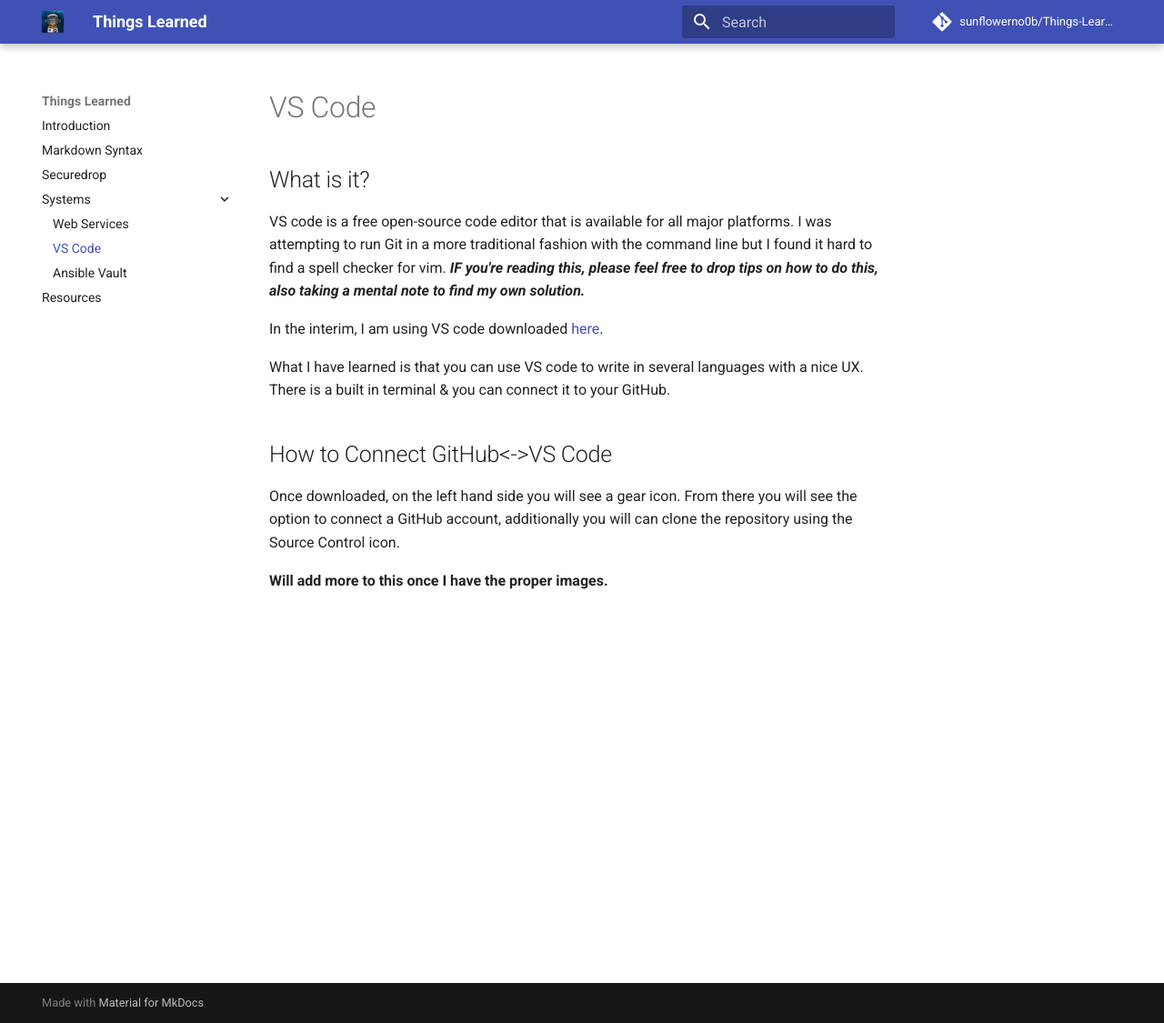
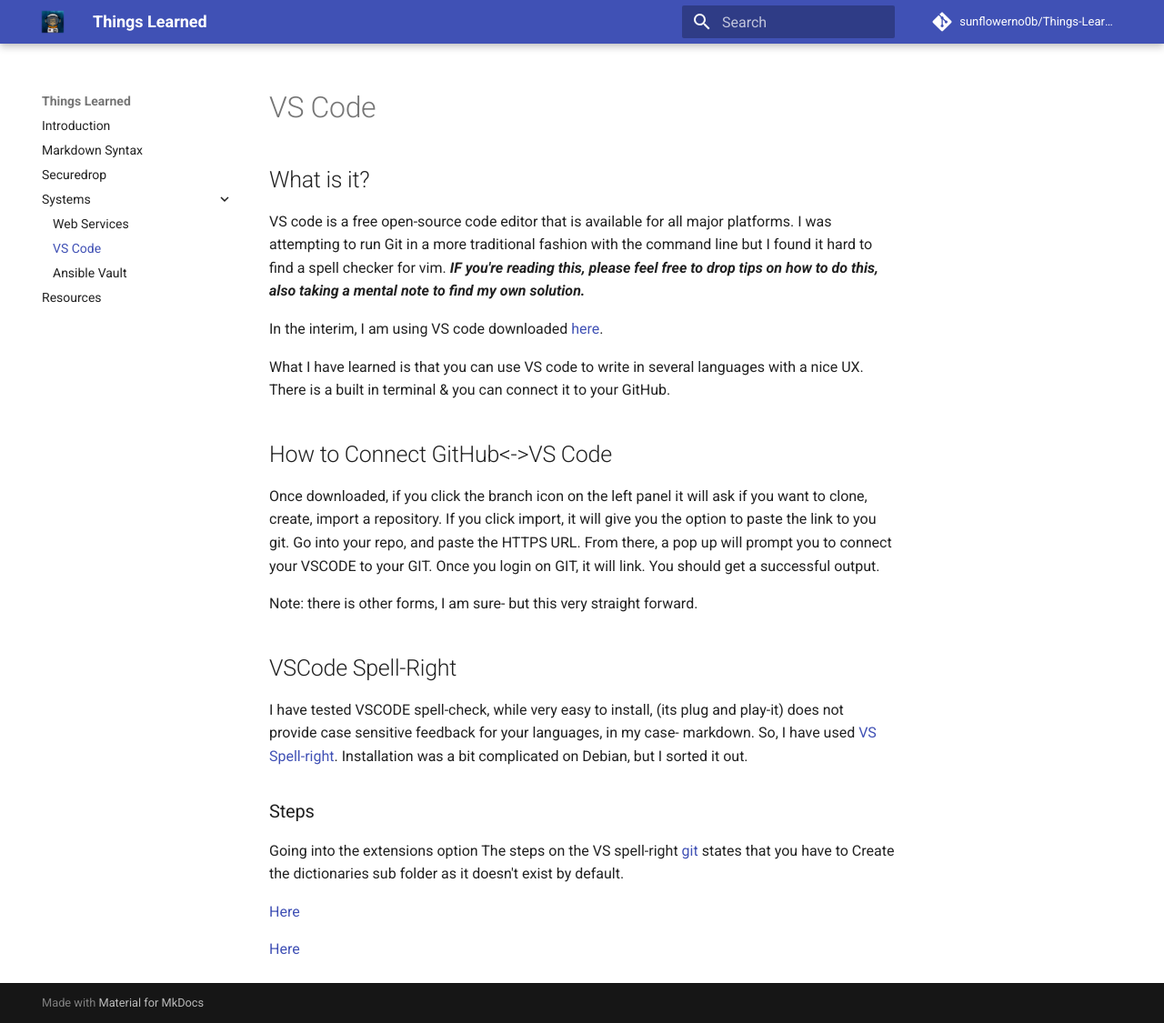
Before and after one commit to sunflowerno0b/ATW, an MkDocs documentation site: the page built from docs/VS Code Install.md, in a window 1280 px wide and 1125 px high. Shown: the whole window at 91% size. Built offline with MkDocs 1.6.1 and Material for MkDocs 9.7.7, drawn with Linux system fonts in a browser that asks for light colours; comment, search, counter and statistics services are not loaded.

Commit message:
added new chapters

```diff
--- a/docs/VS Code Install.md
+++ b/docs/VS Code Install.md
@@ -17,10 +17,18 @@
 can connect it to your GitHub.
 
 ## How to Connect GitHub<->VS Code
-Once downloaded, on the left hand side you
-will see a gear icon. From there you will see
-the option to connect a GitHub account,
-additionally you will can clone the repository using the Source Control icon.
+Once downloaded, if you click the branch icon on the left panel it will ask if you want to clone, create, import a repository. If you click import, it will give you the option to paste the link to you git. Go into your repo, and paste the HTTPS URL. From there, a pop up will prompt you to connect your VSCODE to your GIT. Once you login on GIT, it will link. You should get a successful output.
+
+Note: there is other forms, I am sure- but this very straight forward.
+
+## VSCode Spell-Right
+I have tested VSCODE spell-check, while very easy to install, (its plug and play-it) does not provide case sensitive feedback for your languages, in my case- markdown. So, I have used [VS Spell-right](https://github.com/bartosz-antosik/vscode-spellright). Installation was a bit complicated on Debian, but I sorted it out.
 
 
-**Will add more to this once I have the proper images.**
+### Steps
+Going into the extensions option
+The steps on the VS spell-right [git](https://github.com/bartosz-antosik/vscode-spellright) states that you have to Create the dictionaries sub folder as it doesn't exist by default.
+
+[Here](https://github.com/bartosz-antosik/vscode-spellright/issues/325)
+
+[Here](https://github.com/bartosz-antosik/vscode-spellright)
```
Also changed, not shown: docs/Commands.md (added, +1 -0 lines), docs/Debian 10.md (+3 -0 lines), docs/Docker.md (added, +36 -0 lines), docs/SMTP.MD (+3 -0 lines).
